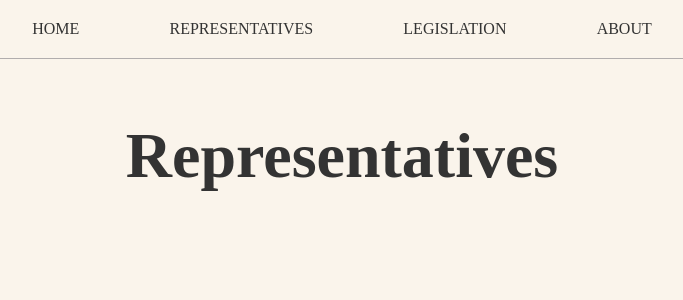
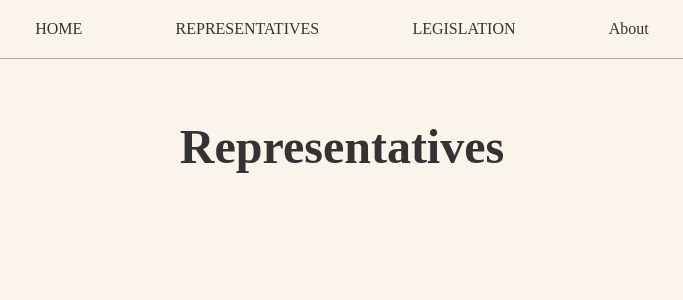
Before and after one commit to future-apologies/informed-citizen, a React (Create React App) app: page /Representatives in a window 1280 px wide. Shown: the top 300 px of the page, without its empty margins (298-981 px from the left). Built offline with nearby package versions, Linux system fonts and the light colour scheme; a web font is replaced by a local one.

Commit message:
updated rep and leg components

```diff
--- a/src/components/Home.jsx
+++ b/src/components/Home.jsx
@@ -1,4 +1,5 @@
 import React from 'react';
+
 const Home  = () => {
     return (
         <div className="content">
--- a/src/components/Legislation.jsx
+++ b/src/components/Legislation.jsx
@@ -3,7 +3,7 @@ import React from 'react';
 const Legislation  = () => {
     return (
         <div className="content">
-            <h1 className="main-title">Legislation</h1>
+            <h2 className="main-title">Legislation</h2>
         </div>
       );
 }
--- a/src/components/Navbar.jsx
+++ b/src/components/Navbar.jsx
@@ -7,7 +7,7 @@ const Navbar = () => {
             <Link to="/">HOME</Link>
             <Link to="/Representatives">REPRESENTATIVES</Link>
             <Link to="/Legislation">LEGISLATION</Link>
-            <Link to="/about">ABOUT</Link>
+            <Link to="/about">About</Link>
         </nav>
     );
 }
--- a/src/components/Representatives.jsx
+++ b/src/components/Representatives.jsx
@@ -3,7 +3,7 @@ import React from 'react';
 const Representatives  = () => {
     return (
         <div className="content">
-            <h1 className="main-title">Representatives</h1>
+            <h2 className="main-title">Representatives</h2>
         </div>
       );
 }
```
